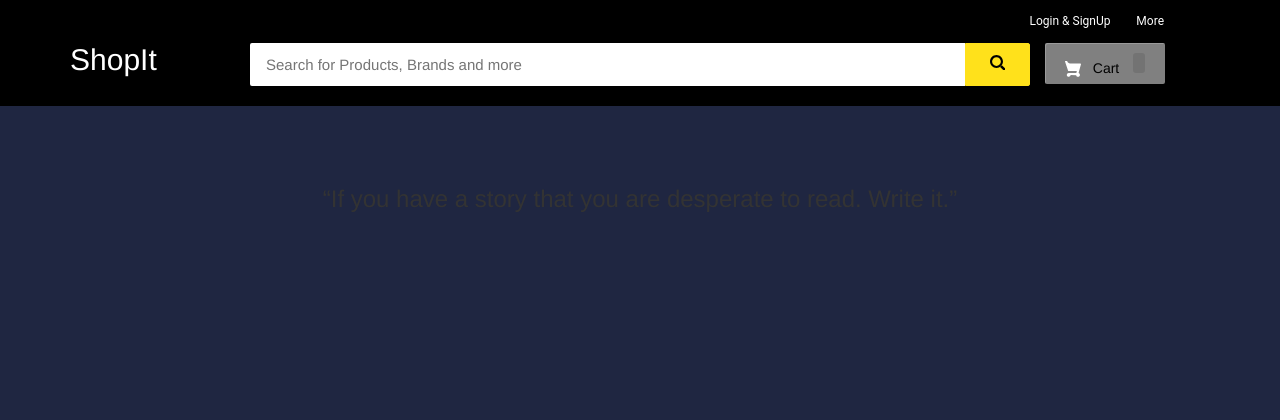
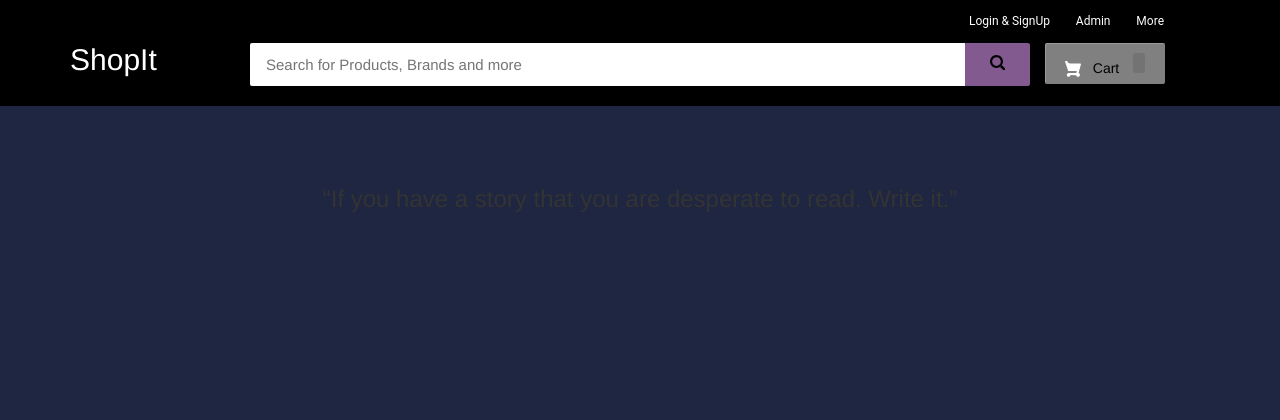
Before and after one commit to AyBims/shopIt, a Django app: page /aboutus in a window 1280 px wide. Shown: the top 420 px of the page. Run offline with Django 3.2, Linux system fonts and the light colour scheme; some libraries are stand-ins or nearby versions.

Commit message:
Add: colour palette change for navbar

```diff
--- a/templates/ecom/navbar.html
+++ b/templates/ecom/navbar.html
@@ -9,7 +9,7 @@
 
 <style>
 body {
-    background-color: #ebe0e0
+    background-color: #8f8686
 }
 
 #navbar {
@@ -35,8 +35,8 @@
 }
 
 .navbar-button {
-    background-color: #ffe11b;
-    border: 1px solid #ffe11b;
+    background-color: #825a8f;
+    border: 1px solid #825a8f;
     border-radius: 0 2px 2px 0;
     color: #565656;
     padding: 10px 0;
@@ -199,7 +199,7 @@
                   </ul>
               </li>
 
-	      <!--   <li class="upper-links"><a class="links" href="/adminclick">Admin</a></li> -->
+	      <li class="upper-links"><a class="links" href="/adminclick">Admin</a></li>
                 <li class="upper-links dropdown"><a class="links" href="">More</a>
                     <ul class="dropdown-menu">
                       <li class="profile-li"><a class="profile-links" href="/send-feedback">Send Feedback</a></li>
@@ -241,7 +241,7 @@
 function openNav() {
 document.getElementById("mySidenav").style.width = "70%";
 
-document.body.style.backgroundColor = "rgba(0,0,0,0.4)";
+document.body.style.backgroundColor = "rgba(0,0,0,0.6)";
 }
 
 function closeNav() {
```
